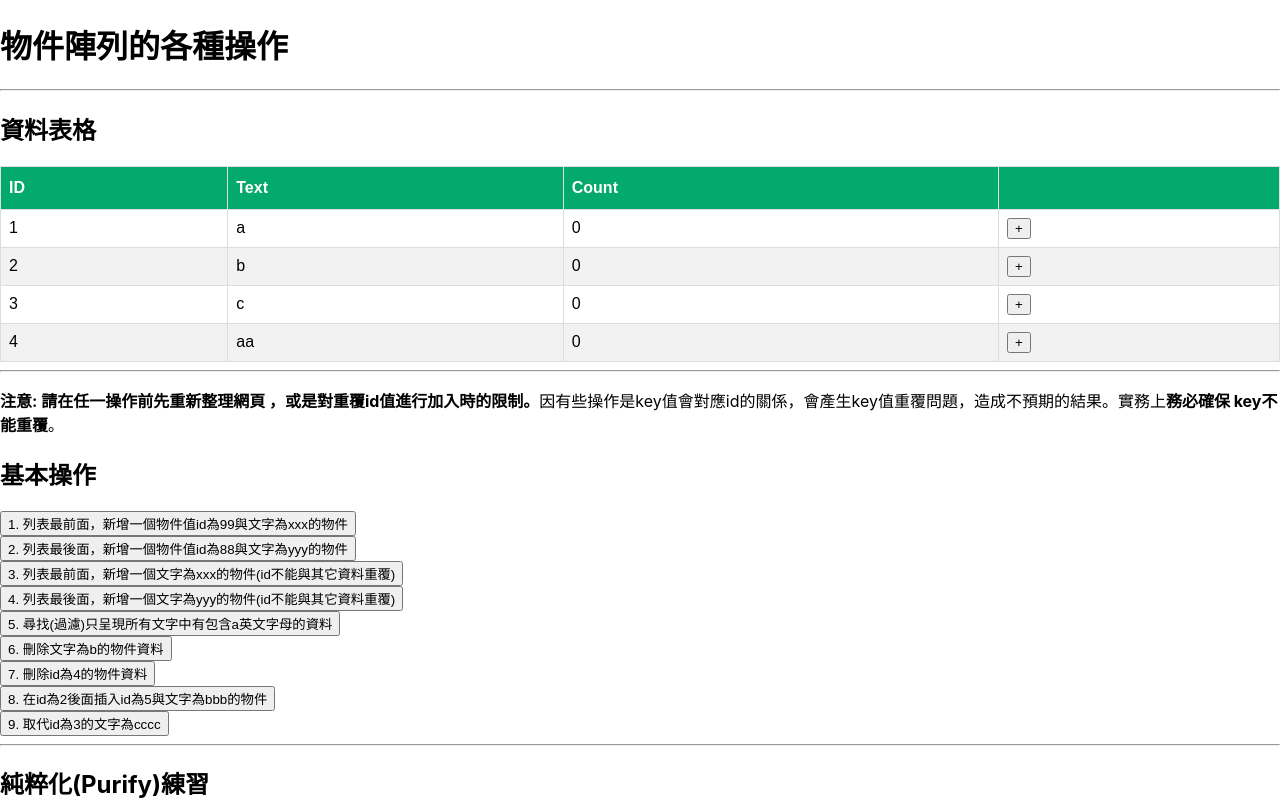
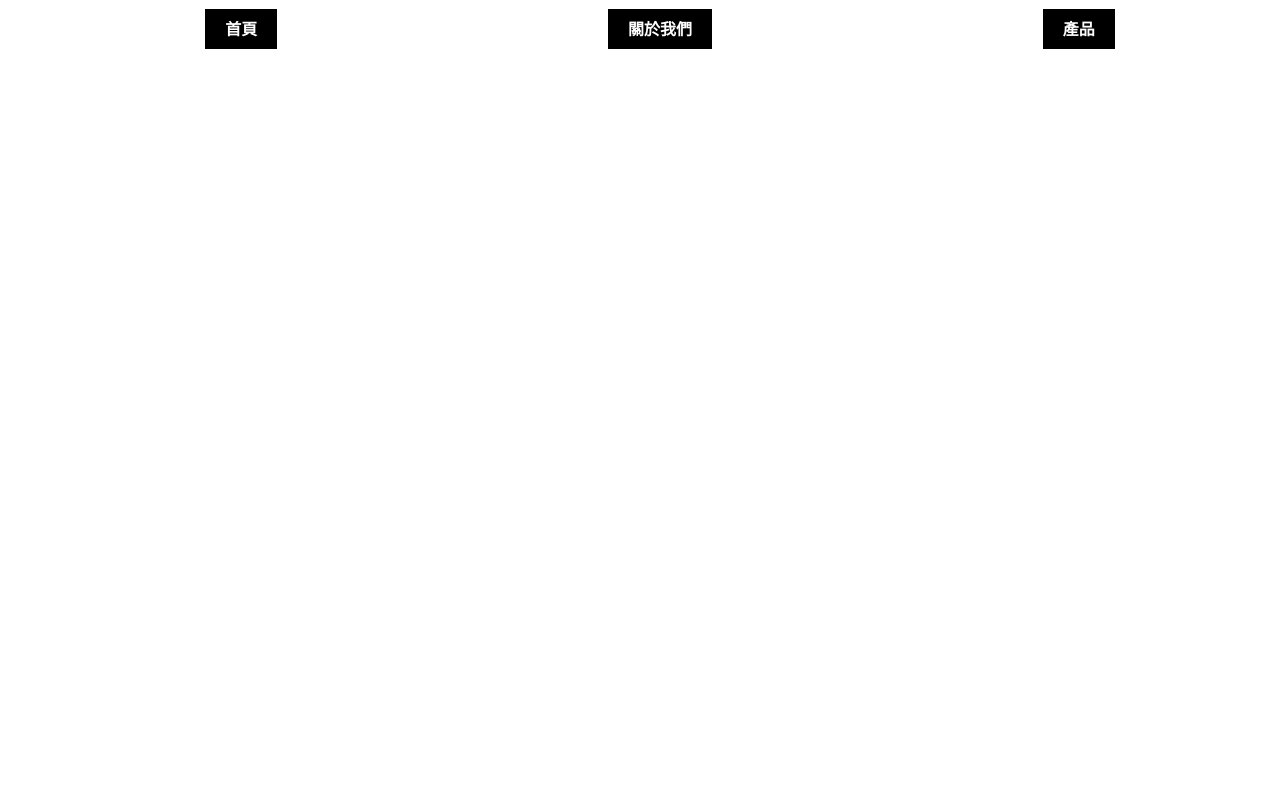
Before and after one commit to Aaronwan198607/React, a React (Create React App) app: page / in a window 1280 px wide. Shown: the top 800 px of the page. Built offline with nearby package versions, Linux system fonts and the light colour scheme.

Commit message:
選單樣式習題實作

```diff
--- a/src/0208/3-0.練習題-選單樣式套用/Menu.css
+++ b/src/0208/3-0.練習題-選單樣式套用/Menu.css
@@ -12,7 +12,7 @@ ul li a{
 }
 
 ul li a:hover{
-    background-color: red;
+    background-color: yellow;
     color: #fff;
 }
 
--- a/src/0208/3-0.練習題-選單樣式套用/Menu.js
+++ b/src/0208/3-0.練習題-選單樣式套用/Menu.js
@@ -1,18 +1,28 @@
+import { useState } from 'react'
 import './Menu.css'
 
 function Menu() {
+  const [activeText, setActiveText] = useState('')
+  const menuItems=['首頁','關於我們','產品']
+
   return (
     <>
       <ul>
-        <li>
-          <a>首頁</a>
-        </li>
-        <li>
-          <a className="active">關於我們</a>
-        </li>
-        <li>
-          <a>產品</a>
-        </li>
+        {menuItems.map((v, i) => {
+          return (
+            <li key={i}>
+              <a
+                className={`${activeText === v ? 'active' : ''}`}
+                href="#/"
+                onClick={() => {
+                  setActiveText(v)
+                }}
+              >
+                {v}
+              </a>
+            </li>
+          )
+        })}
       </ul>
     </>
   )
--- a/src/App.js
+++ b/src/App.js
@@ -1,10 +1,10 @@
 // import Student from "./0206/4.jsx-map範例-2-json檔案導入/0206/3.map/Student";
-import List from './0208/1-2.練習題-物件陣列處理練習-提取11為api/List'
+import Menu from "./0208/3-0.練習題-選單樣式套用/Menu"
 
 function App() {
   return (
     <>
-      <List />
+      <Menu />
     </>
   )
 }
```
